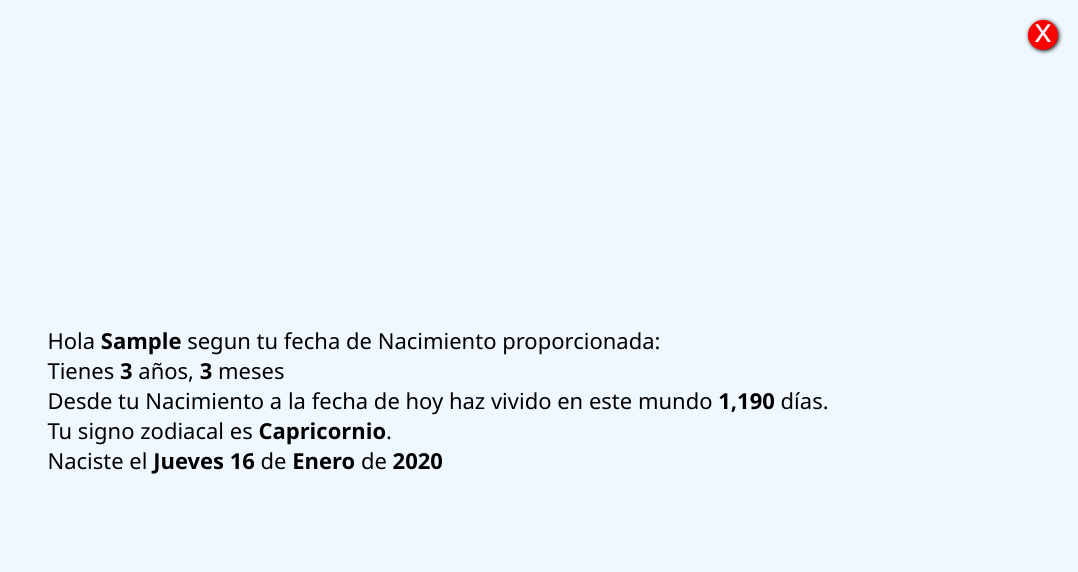
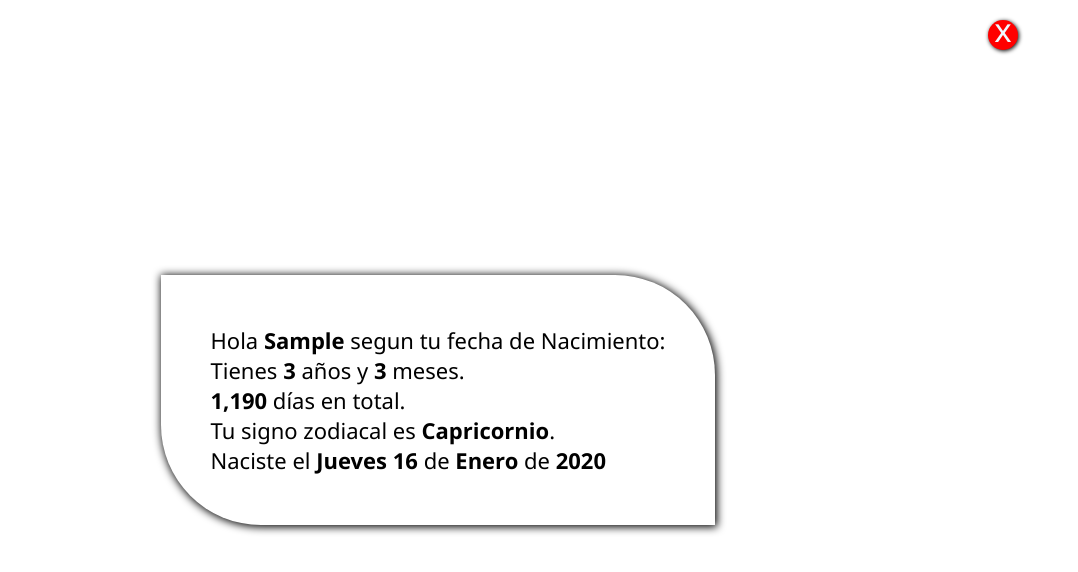
Before and after one commit to Rolando85/calcularEdadYsigno, a plain HTML site: page index.html in a window 1280 px wide. Both pictures are taken after typing "Sample", "2020-01-15" into the empty fields and a click on the button "Calcular". Shown: the whole page, without its empty margins (202-1280 px from the left). Drawn offline with nearby package versions, Linux system fonts and the light colour scheme.

Commit message:
Add files via upload

```diff
--- a/index.css
+++ b/index.css
@@ -1,8 +1,9 @@
 
 *{
     padding: 0;
-    margin: 0;
+    margin: 0 auto;
     font-family: 'Segoe UI', Tahoma, Geneva, Verdana, sans-serif;
+    max-width: 1200px;
 }
 h1{
     width: 100%;
@@ -12,11 +13,21 @@ h1{
 .form{
     /* border: solid black 1px; */
     width: 100%;
+    height: 100vh;
+    box-sizing: border-box;
+    display: flex;
+    flex-direction: column;
+    align-items: center;
+    justify-content: center;
 }
+.form p{
+    text-align: center;
+}
+
 .formu{
     width: 80%;
     background-color: rgb(240, 240, 240);
-    margin: 10px auto;
+    margin: 40px auto;
     padding-top: 20px;
     border-radius: 10px;
     box-shadow: 2px 3px 10px 1px black;
@@ -40,6 +51,12 @@ h1{
 }
 .cont_res{
     font-size: 22px;
+    /* border: solid black 1px; */
+    padding: 50px;
+    border-top-right-radius: 100px;
+    border-bottom-left-radius: 100px;
+    background: white;
+    box-shadow: 1px 1px 8px 1px black;
 }
 .cont_res span{
     font-weight: bold;
@@ -56,7 +73,7 @@ h1{
     left: 0;
     right: 0;
     bottom: 0;
-    background-color: aliceblue;
+    background-color: rgb(255, 255, 255);
     display: flex;
     align-items: center;
     justify-content: center;
--- a/index.html
+++ b/index.html
@@ -6,12 +6,16 @@
     <meta http-equiv="X-UA-Compatible" content="IE=edge">
     <meta name="viewport" content="width=device-width, initial-scale=1.0">
     <title>calculador de edad y signo zodiacal</title>
-    <link rel="stylesheet" type="text/css" href="index.css">
+    <script src="https://cdnjs.cloudflare.com/ajax/libs/moment.js/2.29.1/moment.min.js"></script>
+
+    <link rel="stylesheet" type="text/css" href="index.css?v=1">
 
 </head>
 <body>
+    <div class="form">
     <h1>Calculadora de Edad y Signo Zodiacal</h1>
-    <div class="form">
+<p>Quieres saber la edad exacta de una persona segun su fecha de Nacimiento sin tener que estar haciendo calculos y quebrandote la cabeza?</p>
+<p>Ingrese los datos en el formulario y obtendras el resultado al instante.</p>
         <form action="" class="formu">
             <div class="inputs">
                 <label>Ingrese su nombre:</label>
@@ -29,16 +33,13 @@
             </div>
 
         </form>
-
-
-
     </div>
     <div class="contenedor_resp">
         <span class="clos_resp">x</span>
         <div class="cont_res" id="cont_res">
             <p id="saludo"></p>
-            <p>Tienes <span id="edad"></span> años, <span id="meses"></span> meses </p>
-            <p>Desde tu Nacimiento a la fecha de hoy haz vivido en este mundo <span id="dias"></span> días.</p>
+            <p>Tienes <span id="edad"></span> años y <span id="meses"></span> meses. </p>
+            <p><span id="dias"></span> días en total.</p>
             <p>Tu signo zodiacal es <span id="signo"></span>.</p>
             <p id="fechaCompleta"></p>
           </div>
--- a/index.js
+++ b/index.js
@@ -28,11 +28,15 @@ function calcular() {
     }else{
         ver_resp()
         document.getElementById("res").innerHTML ='';
-        document.getElementById("saludo").innerHTML =`Hola <strong>${nombre}</strong> segun tu fecha de Nacimiento proporcionada:`;
+        document.getElementById("saludo").innerHTML =`Hola <strong>${nombre}</strong> segun tu fecha de Nacimiento:`;
         document.getElementById("edad").innerHTML = edadAnios;
         document.getElementById("meses").innerHTML = edadMeses;
         document.getElementById("dias").innerHTML = edadDias;
         document.getElementById("signo").innerHTML = signo;
+
+    //     var mesesCompletos = Math.floor(edadDias / 30);
+    //    document.getElementById("meses").innerHTML = mesesCompletos;
+
 
         var fechaCompleta =` <strong> ${diaSemana}</strong>  <strong>${fechaNacimiento.getDate()}</strong> de <strong>${mes}</strong> de <strong>${anio}</strong>`;
     document.getElementById("fechaCompleta").innerHTML = "Naciste el " + fechaCompleta;
@@ -43,6 +47,51 @@ function calcular() {
 
 
 }
+
+// function calcular() {
+//   var fechaNacimiento = new Date(document.getElementById("fecha").value);
+//   var nombre = document.getElementById("nombre").value;
+//   fechaNacimiento.setDate(fechaNacimiento.getDate() + 1); // agregamos un día a la fecha de nacimiento
+//   var hoy = new Date();
+//   var edadAnios = hoy.getFullYear() - fechaNacimiento.getFullYear();
+//   var cumple = new Date(hoy.getFullYear(), fechaNacimiento.getMonth(), fechaNacimiento.getDate());
+//   if (hoy < cumple) {
+//     cumple.setFullYear(cumple.getFullYear() - 1);
+//   }
+//   var edadMeses = (hoy.getMonth() - cumple.getMonth()) + 12 * (hoy.getFullYear() - cumple.getFullYear());
+//   var edadDias = Math.floor((hoy.getTime() - fechaNacimiento.getTime()) / (1000 * 3600 * 24));
+//   edadDias = edadDias.toLocaleString('en-US')
+//   var signo = obtenerSigno(fechaNacimiento.getMonth() + 1, fechaNacimiento.getDate());
+//   var diaSemana = obtenerDiaSemana(fechaNacimiento.getDay());
+//   var mes = obtenerMes(fechaNacimiento.getMonth());
+
+//   var anio = fechaNacimiento.getFullYear();
+//   if (fechaNacimiento > hoy) {
+//     document.getElementById("res").innerHTML = 'La fecha de nacimiento no puede ser posterior a la fecha actual';
+//   } else {
+//     ver_resp()
+//     document.getElementById("res").innerHTML = '';
+//     document.getElementById("saludo").innerHTML = `Hola <strong>${nombre}</strong> segun tu fecha de Nacimiento:`;
+//     document.getElementById("edad").innerHTML = edadAnios;
+//     if (edadMeses == 0) {
+//       document.getElementById("meses").innerHTML = edadDias;
+//     } else {
+//       document.getElementById("meses").innerHTML = edadMeses;
+//     }
+//     document.getElementById("dias").innerHTML = edadDias;
+//     document.getElementById("signo").innerHTML = signo;
+
+//     var fechaCompleta = ` <strong> ${diaSemana}</strong>  <strong>${fechaNacimiento.getDate()}</strong> de <strong>${mes}</strong> de <strong>${anio}</strong>`;
+//     document.getElementById("fechaCompleta").innerHTML = "Naciste el " + fechaCompleta;
+
+//     document.querySelector('.formu').reset();
+//   }
+// }
+
+
+
+
+
 
   function obtenerSigno(mes, dia) {
     // Este código es sólo un ejemplo y puede ser reemplazado por un algoritmo real para obtener el signo zodiacal.
```
